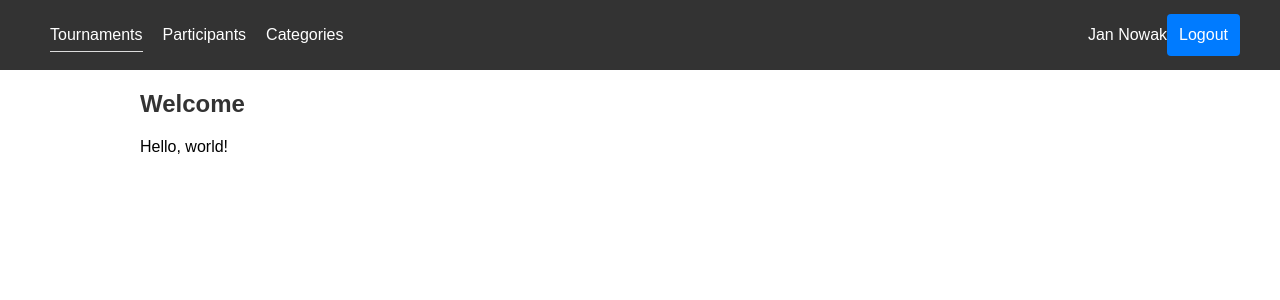
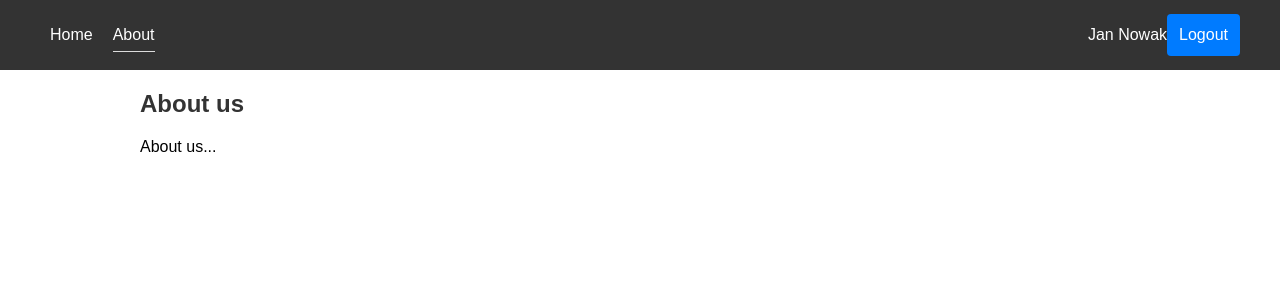
Before and after one commit to linewelder/tin-project, a React (Vite) app: page /about in a window 1280 px wide. Shown: the top 300 px of the page. Built offline with nearby package versions, Linux system fonts and the light colour scheme.

Commit message:
Create simple SPA

```diff
--- a/package.json
+++ b/package.json
@@ -11,7 +11,8 @@
   },
   "dependencies": {
     "react": "^18.2.0",
-    "react-dom": "^18.2.0"
+    "react-dom": "^18.2.0",
+    "react-router-dom": "^6.21.1"
   },
   "devDependencies": {
     "@types/react": "^18.0.28",
--- a/public/style.css
+++ b/public/style.css
@@ -30,7 +30,7 @@ header a {
     padding-bottom: 8px;
 }
 
-.navlink-selected {
+header a.active {
     border-bottom: #ddd 1px solid;
 }
 
--- /dev/null
+++ b/src/About.jsx
@@ -0,0 +1,10 @@
+function About() {
+    return (
+        <>
+            <h2>About us</h2>
+            <p>About us...</p>
+        </>
+    );
+}
+
+export default About;
--- a/src/App.jsx
+++ b/src/App.jsx
@@ -1,12 +1,15 @@
+import { Route, NavLink, Routes, BrowserRouter } from "react-router-dom";
+import Home from "./Home";
+import About from "./About";
+
 function App() {
     return (
-        <>
+        <BrowserRouter>
             <header>
-                <div class="header-wrapper">
+                <div className="header-wrapper">
                     <div>
-                        <a class="navlink-selected" href="tournaments/index.html">Tournaments</a>
-                        <a href="participants/index.html">Participants</a>
-                        <a href="categories/index.html">Categories</a>
+                        <NavLink to="/">Home</NavLink>
+                        <NavLink to="/about">About</NavLink>
                     </div>
                     <div>
                         <span id="user-name">Jan Nowak</span>
@@ -15,11 +18,13 @@ function App() {
                 </div>
             </header>
 
-            <div class="wrapper">
-                <h2>Welcome</h2>
-                <p>Hello, world!</p>
+            <div className="wrapper">
+                <Routes>
+                    <Route path="/" element={<Home/>}/>
+                    <Route path="/about" element={<About/>}/>
+                </Routes>
             </div>
-        </>
+        </BrowserRouter>
     );
 }
 
--- /dev/null
+++ b/src/Home.jsx
@@ -0,0 +1,10 @@
+function Home() {
+    return (
+        <>
+            <h2>Welcome</h2>
+            <p>Hello, world!</p>
+        </>
+    );
+}
+
+export default Home;
```
